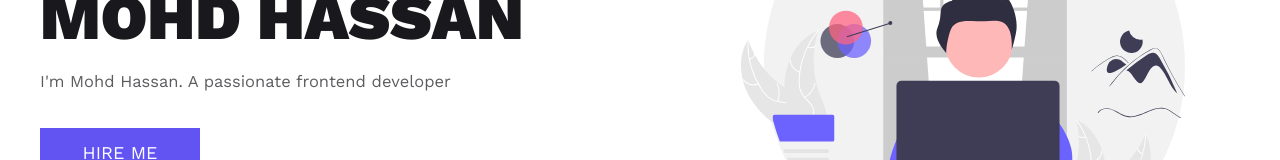
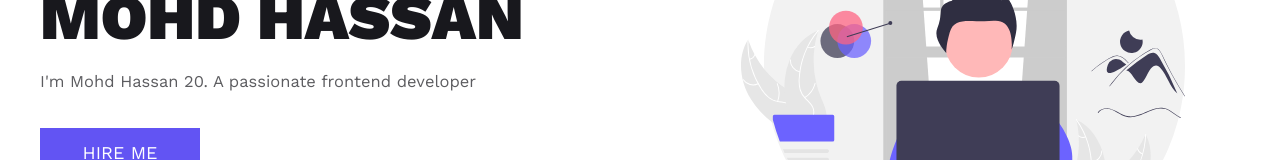
Before and after one commit to killshotxd/full-page-react-website, a React (Vite) app: page /about in a window 1280 px wide. Shown: the part 345-505 px from the top of the page. Built offline with nearby package versions, Linux system fonts and the light colour scheme.

Commit message:
using context API

```diff
--- a/src/components/HeroSection.jsx
+++ b/src/components/HeroSection.jsx
@@ -3,8 +3,11 @@ import styled from "styled-components";
 import { Button } from "../styles/Button";
 import { NavLink } from "react-router-dom";
 import Fade from "react-reveal/Fade";
+import { useGlobalContext } from "../context";
 
 const HeroSection = ({ name, image }) => {
+  const { fname, age } = useGlobalContext();
+
   return (
     <Wrapper>
       <div className="container grid grid-two-column">
@@ -13,7 +16,7 @@ const HeroSection = ({ name, image }) => {
             <p className="hero-top-data">THIS IS ME</p>
             <h1 className="hero-heading">{name}</h1>
             <p className="hero-para">
-              I'm Mohd Hassan. A passionate frontend developer
+              I'm {fname} {age}. A passionate frontend developer
             </p>
             <Button className="btn hireme-btn">
               <NavLink to="/contact">Hire Me</NavLink>
--- /dev/null
+++ b/src/context.jsx
@@ -0,0 +1,16 @@
+import React, { useContext } from "react";
+const AppContext = React.createContext();
+
+const AppProvider = ({ children }) => {
+  return (
+    <AppContext.Provider value={{ fname: "Mohd Hassan", age: "20" }}>
+      {children}
+    </AppContext.Provider>
+  );
+};
+
+const useGlobalContext = () => {
+  return useContext(AppContext);
+};
+
+export { AppContext, AppProvider, useGlobalContext };
--- a/src/main.jsx
+++ b/src/main.jsx
@@ -1,10 +1,13 @@
-import React from 'react'
-import ReactDOM from 'react-dom/client'
-import App from './App'
-import './index.css'
+import React from "react";
+import ReactDOM from "react-dom/client";
+import App from "./App";
+import { AppProvider } from "./context";
+import "./index.css";
 
-ReactDOM.createRoot(document.getElementById('root')).render(
-  <React.StrictMode>
-    <App />
-  </React.StrictMode>
-)
+ReactDOM.createRoot(document.getElementById("root")).render(
+  <AppProvider>
+    <React.StrictMode>
+      <App />
+    </React.StrictMode>
+  </AppProvider>
+);
```
Also changed, not shown: src/reducer.jsx (added).
